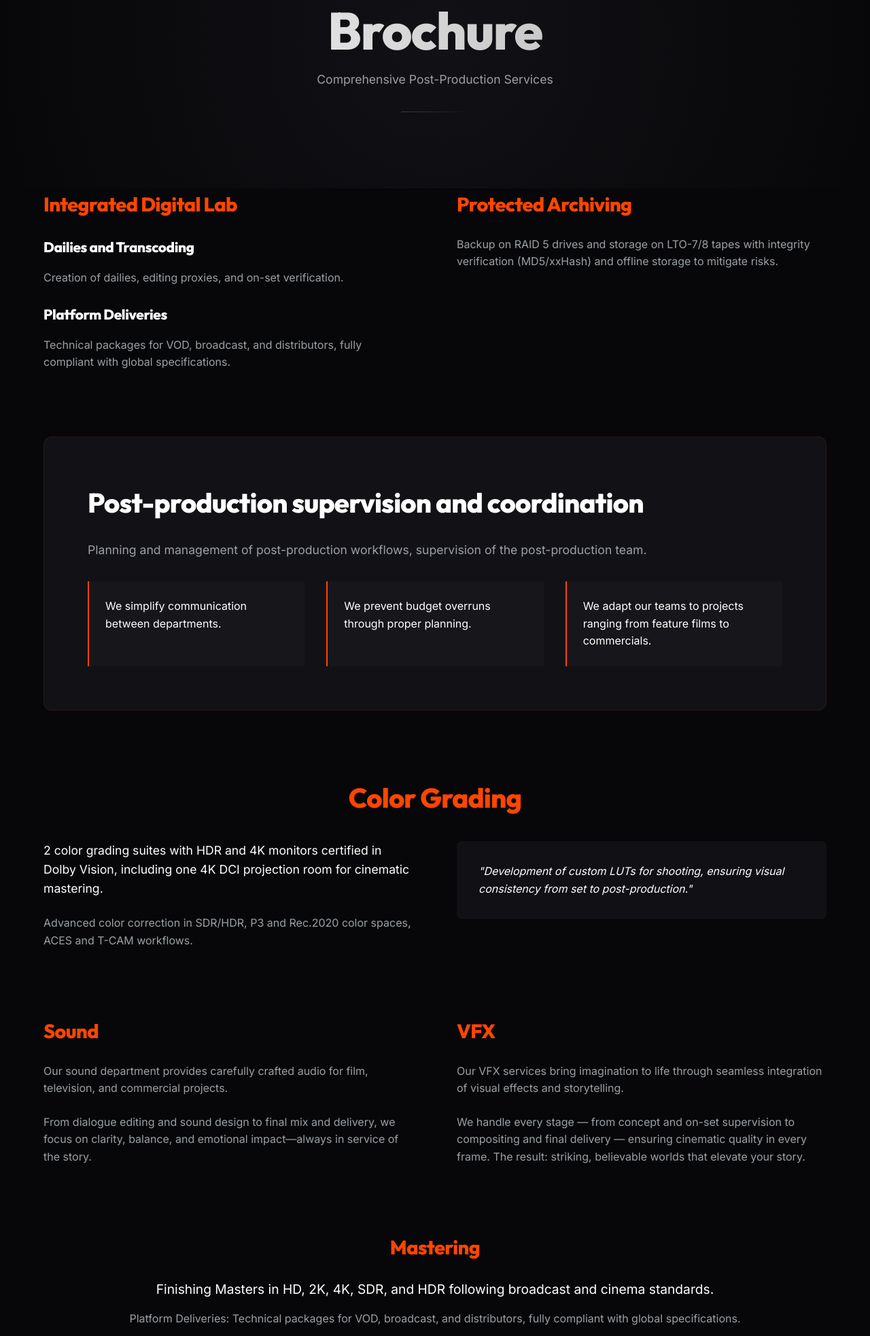
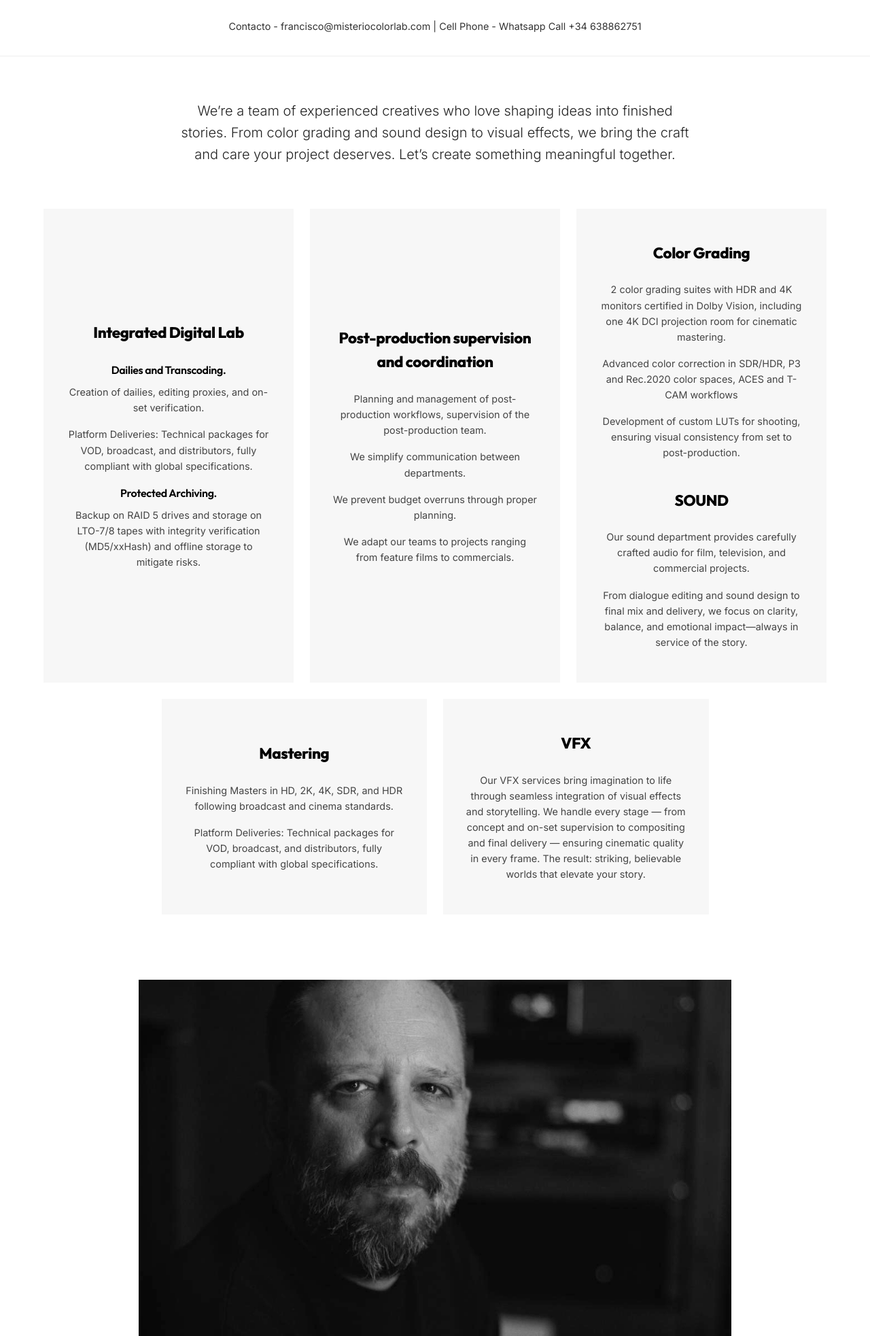
Before and after one commit to MIsterio-Francisco/misterio-color-lab-web, an Eleventy site: page src/brochure.njk in a window 1280 px wide. Shown: the part 157-2122 px from the top of the page at 68% size. Built offline with nearby package versions, Linux system fonts and the light colour scheme; Eleventy itself is replaced by a stand-in of ours; files that its build step writes are made by us from their sources.

Commit message:
fix: restore brochure 'mini-deck' design with white theme and blocks

```diff
--- a/src/brochure.njk
+++ b/src/brochure.njk
@@ -4,112 +4,129 @@ title: Brochure | Misterio Color Lab
 permalink: /brochure/
 ---
 
-<div class="brochure-page">
-    <!-- Page Header -->
-    <header class="page-header" style="padding: 10rem 0 5rem; text-align: center; background: radial-gradient(circle at 50% 50%, rgba(20, 20, 25, 0.8) 0%, var(--color-bg-base) 100%);">
-        <div class="container">
-            <h1 class="hero-title" style="margin-bottom: 1rem;">Brochure</h1>
-            <p class="hero-subtitle" style="margin-bottom: 0;">Comprehensive Post-Production Services</p>
-            <div class="section-line" style="max-width: 100px; margin: 2rem auto;"></div>
-        </div>
+<link rel="stylesheet" href="/css/brochure.css">
+
+<div class="brochure-container">
+    <!-- Mini-Deck Header -->
+    <header class="deck-header">
+        <img src="/img/logo_white.png" alt="Misterio Color Lab" class="deck-logo">
     </header>
 
-    <!-- Services Grid -->
-    <section class="services-brochure" style="padding-bottom: 8rem;">
-        <div class="container">
+    <!-- Contact Info -->
+    <div class="deck-contact">
+        <p>Contacto - francisco@misteriocolorlab.com | Cell Phone - Whatsapp Call +34 638862751</p>
+    </div>
 
-            <!-- Digital Lab & Archiving -->
-            <div class="service-row" style="display: grid; grid-template-columns: 1fr 1fr; gap: 4rem; margin-bottom: 6rem; align-items: start;">
-                <div class="service-block reveal active">
-                    <h2 class="section-title" style="color: var(--color-accent); font-size: 1.8rem; margin-bottom: 1.5rem;">Integrated Digital Lab</h2>
-                    <h3 style="font-size: 1.3rem; margin-bottom: 1rem;">Dailies and Transcoding</h3>
-                    <p style="color: var(--color-text-muted); margin-bottom: 1.5rem;">Creation of dailies, editing proxies, and on-set verification.</p>
-                    <h3 style="font-size: 1.3rem; margin-bottom: 1rem;">Platform Deliveries</h3>
-                    <p style="color: var(--color-text-muted);">Technical packages for VOD, broadcast, and distributors, fully compliant with global specifications.</p>
+    <!-- Intro Section -->
+    <section class="deck-intro">
+        <p>We’re a team of experienced creatives who love shaping ideas into finished stories. From color grading and sound design to visual effects, we bring the craft and care your project deserves. Let’s create something meaningful together.</p>
+    </section>
+
+    <!-- Service Blocks Grid Row 1 (3 Columns) -->
+    <div class="deck-grid deck-grid-3">
+        <!-- Integrated Digital Lab -->
+        <div class="deck-block">
+            <h2>Integrated Digital Lab</h2>
+            <h3>Dailies and Transcoding.</h3>
+            <p>Creation of dailies, editing proxies, and on-set verification.</p>
+            <p>Platform Deliveries: Technical packages for VOD, broadcast, and distributors, fully compliant with global specifications.</p>
+            <h3>Protected Archiving.</h3>
+            <p>Backup on RAID 5 drives and storage on LTO-7/8 tapes with integrity verification (MD5/xxHash) and offline storage to mitigate risks.</p>
         </div>
-                <div class="service-block reveal active">
-                    <h2 class="section-title" style="color: var(--color-accent); font-size: 1.8rem; margin-bottom: 1.5rem;">Protected Archiving</h2>
-                    <p style="color: var(--color-text-muted); margin-bottom: 1.5rem;">Backup on RAID 5 drives and storage on LTO-7/8 tapes with integrity verification (MD5/xxHash) and offline storage to mitigate risks.</p>
+
+        <!-- Supervision -->
+        <div class="deck-block">
+            <h2>Post-production supervision and coordination</h2>
+            <p>Planning and management of post-production workflows, supervision of the post-production team.</p>
+            <p>We simplify communication between departments.</p>
+            <p>We prevent budget overruns through proper planning.</p>
+            <p>We adapt our teams to projects ranging from feature films to commercials.</p>
+        </div>
+
+        <!-- Color Grading -->
+        <div class="deck-block">
+            <h2>Color Grading</h2>
+            <p>2 color grading suites with HDR and 4K monitors certified in Dolby Vision, including one 4K DCI projection room for cinematic mastering.</p>
+            <p>Advanced color correction in SDR/HDR, P3 and Rec.2020 color spaces, ACES and T-CAM workflows</p>
+            <p>Development of custom LUTs for shooting, ensuring visual consistency from set to post-production.</p>
+            <br>
+            <h2>SOUND</h2>
+            <p>Our sound department provides carefully crafted audio for film, television, and commercial projects.</p>
+            <p>From dialogue editing and sound design to final mix and delivery, we focus on clarity, balance, and emotional impact—always in service of the story.</p>
         </div>
     </div>
 
-            <!-- Supervision -->
-            <div class="highlight-box" style="background: var(--color-bg-surface); padding: 4rem; border-radius: 12px; margin-bottom: 6rem; border: 1px solid rgba(255, 69, 0, 0.1);">
-                <h2 class="section-title" style="margin-bottom: 1.5rem;">Post-production supervision and coordination</h2>
-                <p style="color: var(--color-text-muted); font-size: 1.1rem; margin-bottom: 2rem;">Planning and management of post-production workflows, supervision of the post-production team.</p>
-                <div style="display: grid; grid-template-columns: repeat(auto-fit, minmax(250px, 1fr)); gap: 2rem;">
-                    <div style="padding: 1.5rem; background: rgba(255,255,255,0.02); border-left: 2px solid var(--color-accent);">
-                        <p>We simplify communication between departments.</p>
+    <!-- Service Blocks Grid Row 2 (2 Columns Centered) -->
+    <div class="deck-grid deck-grid-2">
+        <!-- Mastering -->
+        <div class="deck-block">
+            <h2>Mastering</h2>
+            <p>Finishing Masters in HD, 2K, 4K, SDR, and HDR following broadcast and cinema standards.</p>
+            <p>Platform Deliveries: Technical packages for VOD, broadcast, and distributors, fully compliant with global specifications.</p>
         </div>
-                    <div style="padding: 1.5rem; background: rgba(255,255,255,0.02); border-left: 2px solid var(--color-accent);">
-                        <p>We prevent budget overruns through proper planning.</p>
-                    </div>
-                    <div style="padding: 1.5rem; background: rgba(255,255,255,0.02); border-left: 2px solid var(--color-accent);">
-                        <p>We adapt our teams to projects ranging from feature films to commercials.</p>
-                    </div>
+
+        <!-- VFX -->
+        <div class="deck-block">
+            <h2>VFX</h2>
+            <p>Our VFX services bring imagination to life through seamless integration of visual effects and storytelling. We handle every stage — from concept and on-set supervision to compositing and final delivery — ensuring cinematic quality in every frame. The result: striking, believable worlds that elevate your story.</p>
         </div>
     </div>
 
-            <!-- Color Grading (The Core) -->
-            <div class="service-row" style="margin-bottom: 6rem;">
-                <div class="reveal active">
-                    <h2 class="section-title" style="color: var(--color-accent); font-size: 2.5rem; margin-bottom: 2rem; text-align: center;">Color Grading</h2>
-                    <div style="display: grid; grid-template-columns: 1fr 1fr; gap: 4rem; align-items: start;">
-                        <div>
-                            <p style="font-size: 1.1rem; margin-bottom: 1.5rem;">2 color grading suites with HDR and 4K monitors certified in Dolby Vision, including one 4K DCI projection room for cinematic mastering.</p>
-                            <p style="color: var(--color-text-muted);">Advanced color correction in SDR/HDR, P3 and Rec.2020 color spaces, ACES and T-CAM workflows.</p>
+    <!-- Team Section -->
+    <section class="deck-team">
+        <!-- Raul Lavado -->
+        <div class="team-member">
+            <div class="team-photo-container">
+                <img src="/img/team/raul_lavado.jpg" alt="RAUL LAVADO VERDU" class="team-photo">
             </div>
-                        <div style="background: rgba(40, 40, 50, 0.3); padding: 2rem; border-radius: 8px;">
-                            <p style="font-style: italic;">"Development of custom LUTs for shooting, ensuring visual consistency from set to post-production."</p>
-                        </div>
-                    </div>
+            <div class="team-info">
+                <h2>RAUL LAVADO VERDU</h2>
+                <p>Head of Color at Misterio Color Lab, with over 17 years of experience across cinema, television, and advertising. A specialist in Baselight and HDR workflows, his work includes acclaimed projects such as La Espera, La Última, Papeles, and Cuéntame.</p>
+                <p>In 2024, he became the only Spanish colorist to receive a FilmLight Color Award, recognized for his work on La Espera. He is also a color grading instructor at ECAM.</p>
             </div>
         </div>
 
-            <!-- Sound & VFX -->
-            <div class="service-row" style="display: grid; grid-template-columns: 1fr 1fr; gap: 4rem; margin-bottom: 6rem;">
-                <div class="service-block reveal active">
-                    <h2 class="section-title" style="color: var(--color-accent); font-size: 1.8rem; margin-bottom: 1.5rem;">Sound</h2>
-                    <p style="color: var(--color-text-muted); margin-bottom: 1.5rem;">Our sound department provides carefully crafted audio for film, television, and commercial projects.</p>
-                    <p style="color: var(--color-text-muted);">From dialogue editing and sound design to final mix and delivery, we focus on clarity, balance, and emotional impact—always in service of the story.</p>
+        <!-- Raul Espinosa -->
+        <div class="team-member">
+            <div class="team-photo-container">
+                <img src="/img/team/raul_espinosa.jpg" alt="RAUL ESPINOSA LOPEZ" class="team-photo">
             </div>
-                <div class="service-block reveal active">
-                    <h2 class="section-title" style="color: var(--color-accent); font-size: 1.8rem; margin-bottom: 1.5rem;">VFX</h2>
-                    <p style="color: var(--color-text-muted); margin-bottom: 1.5rem;">Our VFX services bring imagination to life through seamless integration of visual effects and storytelling.</p>
-                    <p style="color: var(--color-text-muted);">We handle every stage — from concept and on-set supervision to compositing and final delivery — ensuring cinematic quality in every frame. The result: striking, believable worlds that elevate your story.</p>
+            <div class="team-info">
+                <h2>RAUL ESPINOSA LOPEZ</h2>
+                <p>Raúl Espinosa López is a Senior Colorist with a broad portfolio of work in both cinema and high-end commercial productions. He started his career at Producciones Ganga in Madrid, building a solid foundation in editing, color grading, and digital workflow management across film, television, and branded content.</p>
             </div>
         </div>
 
-            <!-- Mastering -->
-            <div class="service-row reveal active" style="text-align: center;">
-                <h2 class="section-title" style="color: var(--color-accent); font-size: 1.8rem; margin-bottom: 1.5rem;">Mastering</h2>
-                <p style="font-size: 1.2rem; margin-bottom: 1rem;">Finishing Masters in HD, 2K, 4K, SDR, and HDR following broadcast and cinema standards.</p>
-                <p style="color: var(--color-text-muted);">Platform Deliveries: Technical packages for VOD, broadcast, and distributors, fully compliant with global specifications.</p>
+        <!-- Fady Melek -->
+        <div class="team-member">
+            <div class="team-photo-container">
+                <img src="/img/team/fady.jpg" alt="FADY MELEK" class="team-photo">
             </div>
-
+            <div class="team-info">
+                <h2>FADY MELEK</h2>
+                <p>Senior colorist at Misterio Color Lab. With over 20 years of experience, currently. With a background in art and chemistry, he began his career in film laboratories and worked at Technicolor, contributing to films such as Taken and Transporter. With 4 Telly Awards, in 2024 won The Global Recognition Award. Fady leads Misterio Color Lab operations in Brazil.</p>
+            </div>
         </div>
     </section>
 
-    <!-- CTAs -->
-    <section class="page-cta" style="padding: 6rem 0; background: var(--color-bg-surface); text-align: center;">
-        <div class="container">
-            <h2 style="margin-bottom: 2rem;">Ready to bring your vision to life?</h2>
-            <div style="display: flex; gap: 2rem; justify-content: center;">
-                <a href="/#contact" class="btn btn-primary">Contact Us</a>
-                <a href="/#work" class="btn" style="border: 1px solid var(--color-text-muted);">See our Work</a>
+    <!-- Reels Section -->
+    <section class="deck-reels">
+        <div class="reel-section">
+            <h2 class="reel-title">FILM-REEL</h2>
+            <div class="reel-video-container">
+                <!-- Video placeholder -->
+            </div>
+        </div>
+        <div class="reel-section">
+            <h2 class="reel-title">COMMERCIALS-REEL</h2>
+            <div class="reel-video-container">
+                <!-- Video placeholder -->
             </div>
         </div>
     </section>
 </div>
 
-<style>
-    @media (max-width: 768px) {
-        .service-row {
-            grid-template-columns: 1fr !important;
-            gap: 2rem !important;
-        }
-        .page-header {
-            padding: 8rem 0 3rem !important;
-        }
-    }
-</style>
+<script>
+    // Add class to body to handle specific overrides if needed
+    document.body.classList.add('brochure-active');
+</script>
--- /dev/null
+++ b/src/css/brochure.css
@@ -0,0 +1,192 @@
+/* Brochure 'Mini-Deck' Style */
+
+.brochure-container {
+    background-color: #ffffff;
+    color: #000000;
+    min-height: 100vh;
+    padding-bottom: 5rem;
+}
+
+/* Override body for this page */
+body.brochure-active {
+    background-color: #ffffff;
+    color: #000000;
+}
+
+.deck-header {
+    background-color: #000000;
+    padding: 2rem 0;
+    text-align: center;
+}
+
+.deck-logo {
+    height: 80px;
+    width: auto;
+}
+
+.deck-contact {
+    text-align: center;
+    padding: 2rem 0;
+    border-bottom: 1px solid #eeeeee;
+}
+
+.deck-contact p {
+    font-size: 0.9rem;
+    color: #333;
+}
+
+.deck-intro {
+    text-align: center;
+    max-width: 900px;
+    margin: 4rem auto;
+    padding: 0 5%;
+}
+
+.deck-intro p {
+    font-size: 1.25rem;
+    font-weight: 300;
+    line-height: 1.6;
+    color: #222;
+}
+
+/* Block Grid */
+.deck-grid {
+    display: grid;
+    gap: 1.5rem;
+    padding: 0 5%;
+    max-width: 1400px;
+    margin: 0 auto;
+}
+
+.deck-grid-3 {
+    grid-template-columns: repeat(3, 1fr);
+}
+
+.deck-grid-2 {
+    grid-template-columns: repeat(2, 1fr);
+    margin-top: 1.5rem;
+    max-width: 933px;
+    /* Approximate width for 2 centered blocks relative to 3 above */
+    margin-left: auto;
+    margin-right: auto;
+}
+
+.deck-block {
+    background-color: #f7f7f7;
+    padding: 3rem 2rem;
+    text-align: center;
+    display: flex;
+    flex-direction: column;
+    justify-content: center;
+}
+
+.deck-block h2 {
+    font-size: 1.4rem;
+    margin-bottom: 1.5rem;
+    font-weight: 800;
+    text-transform: none;
+    color: #000;
+}
+
+.deck-block h3 {
+    font-size: 1rem;
+    margin-bottom: 0.5rem;
+    font-weight: 600;
+}
+
+.deck-block p {
+    font-size: 0.9rem;
+    color: #444;
+    line-height: 1.6;
+    margin-bottom: 1rem;
+}
+
+.deck-block p:last-child {
+    margin-bottom: 0;
+}
+
+/* Team Section */
+.deck-team {
+    max-width: 1000px;
+    margin: 6rem auto;
+    padding: 0 5%;
+}
+
+.team-member {
+    display: flex;
+    gap: 4rem;
+    margin-bottom: 6rem;
+    align-items: flex-start;
+}
+
+.team-photo-container {
+    flex: 0 0 350px;
+}
+
+.team-photo {
+    width: 100%;
+    aspect-ratio: 1;
+    object-fit: cover;
+    filter: grayscale(100%);
+}
+
+.team-info {
+    flex: 1;
+}
+
+.team-info h2 {
+    font-size: 1.25rem;
+    margin-bottom: 1.5rem;
+    text-transform: uppercase;
+    letter-spacing: 1px;
+}
+
+.team-info p {
+    font-size: 0.95rem;
+    color: #333;
+    line-height: 1.7;
+}
+
+/* Reels Section */
+.deck-reels {
+    max-width: 1400px;
+    margin: 6rem auto;
+    padding: 0 5%;
+}
+
+.reel-section {
+    margin-bottom: 4rem;
+}
+
+.reel-title {
+    font-size: 1rem;
+    font-weight: 600;
+    letter-spacing: 2px;
+    text-transform: uppercase;
+    margin-bottom: 1.5rem;
+}
+
+.reel-video-container {
+    background-color: #000;
+    width: 100%;
+    aspect-ratio: 16/9;
+}
+
+/* Responsive */
+@media (max-width: 900px) {
+
+    .deck-grid-3,
+    .deck-grid-2 {
+        grid-template-columns: 1fr;
+    }
+
+    .team-member {
+        flex-direction: column;
+        gap: 2rem;
+    }
+
+    .team-photo-container {
+        width: 100%;
+        flex: none;
+    }
+}
```
Lines whose indentation alone changed are shown as unchanged.
